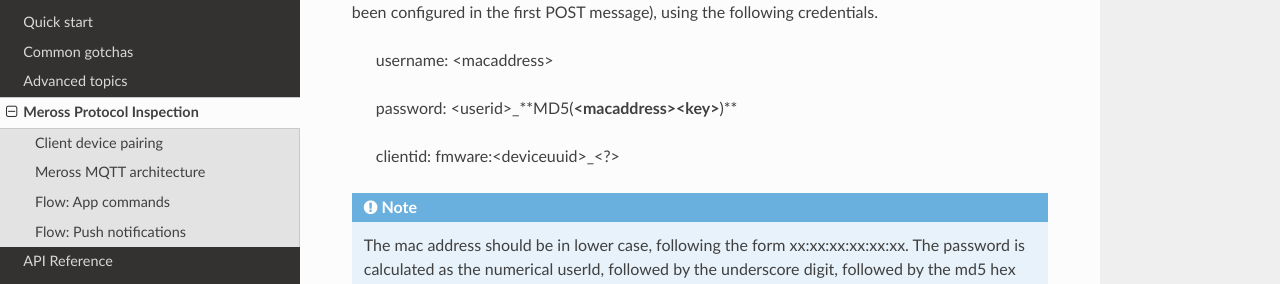
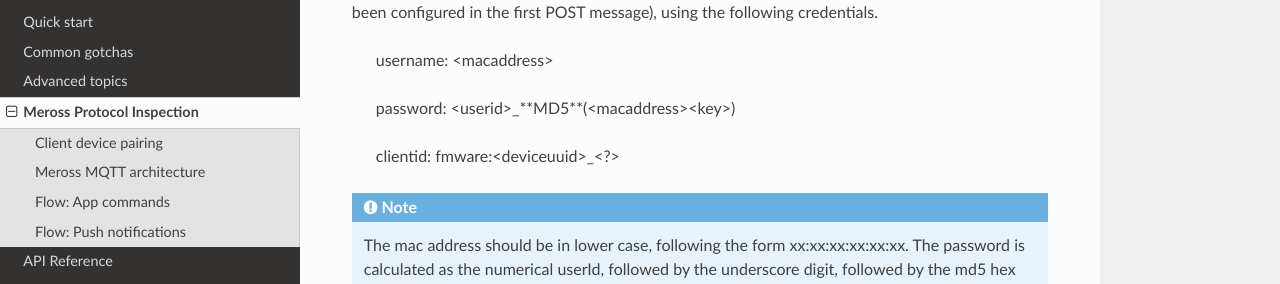
Before and after one commit to albertogeniola/MerossIot, a Sphinx documentation site: the page built from docs/meross-protocol.rst, in a window 1280 px wide and 900 px high, scrolled down 2134 px. Shown: the part 159-443 px from the top of the window. Built offline with Sphinx 7.4.7 and the Read the Docs theme 2.0.0, drawn with Linux system fonts in a browser that asks for light colours.

Commit message:
Changed bold

```diff
--- a/docs/meross-protocol.rst
+++ b/docs/meross-protocol.rst
@@ -100,7 +100,7 @@ to the MQTT broker (the one that has been configured in the first POST message),
 
     username: <macaddress>
 
-    password: <userid>_**MD5(**<macaddress><key>**)**
+    password: <userid>_**MD5**(<macaddress><key>)
 
     clientid: fmware:<deviceuuid>_<?>
 
```
